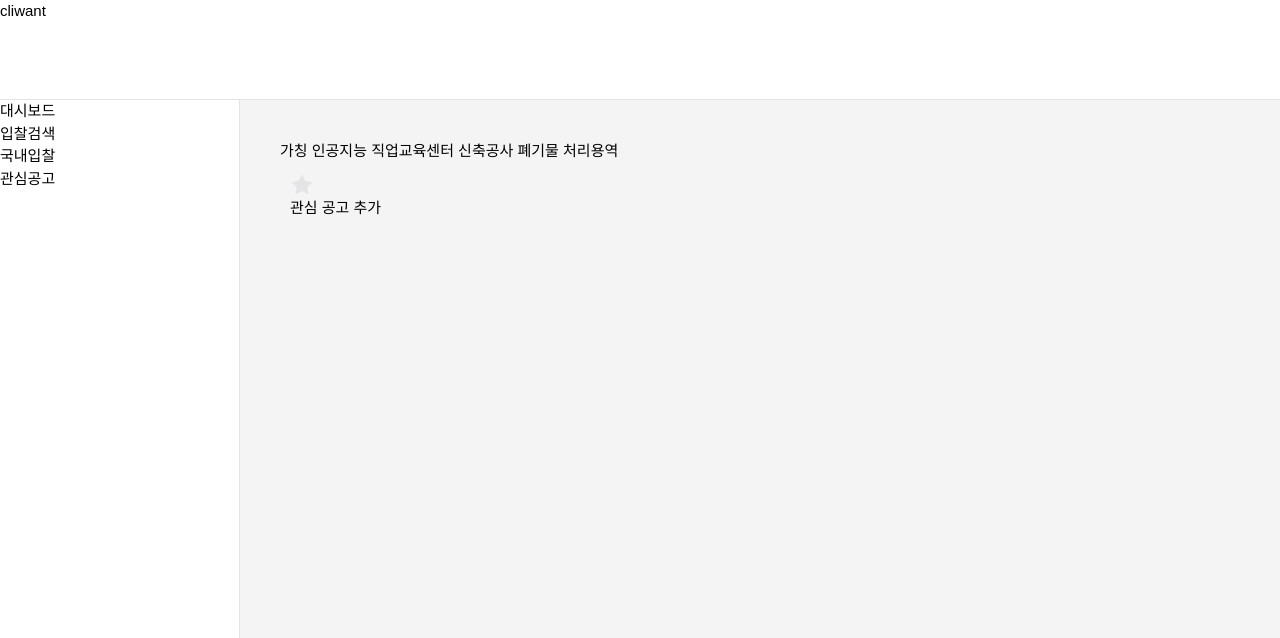
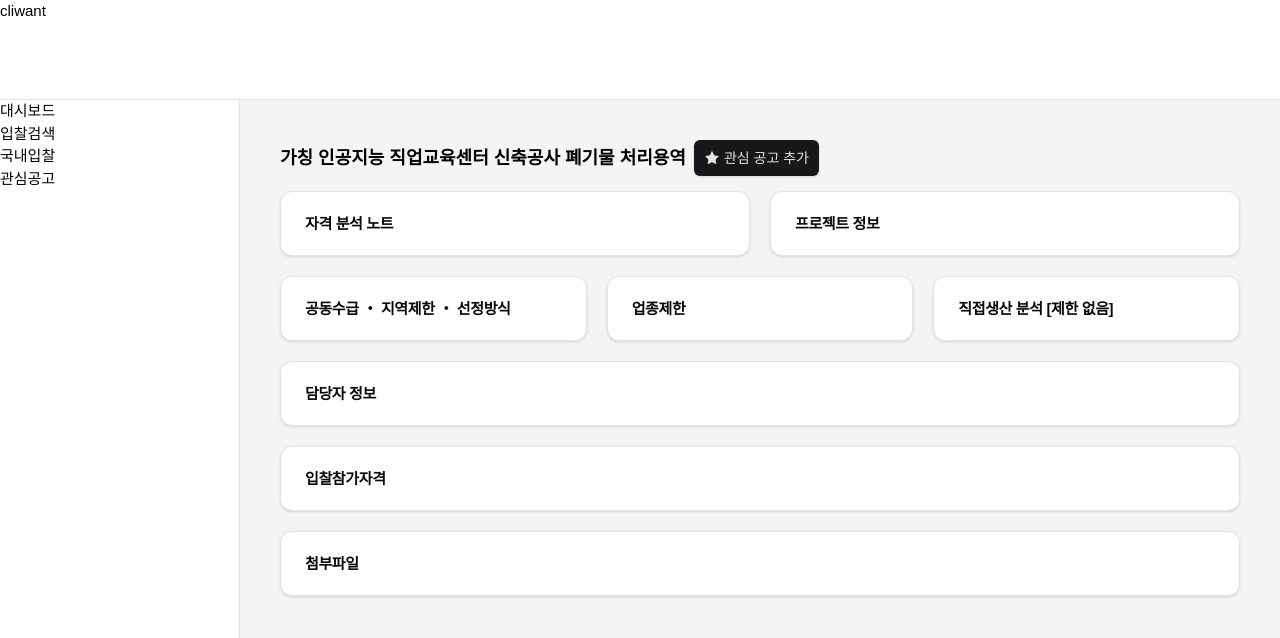
Before and after one commit to hckang80/nextjs-beginner-task, a Next.js app: page /dashboard/rfp/1 in a window 1280 px wide. Shown: the top 638 px of the page. Built offline with nearby package versions, Linux system fonts and the light colour scheme.

Commit message:
feat: 공고 상세 레이아웃 기초 공사

```diff
--- a/app/dashboard/rfp/[id]/page.tsx
+++ b/app/dashboard/rfp/[id]/page.tsx
@@ -1,5 +1,7 @@
 "use client";
 
+import { Button } from "@/components/ui/button";
+import { Card, CardHeader, CardTitle } from "@/components/ui/card";
 import { useToast } from "@/hooks/use-toast";
 import { AnnouncementContext, getProducts, MY_FAVORITES } from "@/lib";
 import { Star } from "lucide-react";
@@ -55,17 +57,73 @@ export default function RfpDetail() {
       : "관심 공고에 추가되었습니다.";
 
   const getStateColor = (id: number) =>
-    hasFavorite(id) ? "hsl(var(--chart-4))" : "hsl(var(--input))";
+    hasFavorite(id) ? "hsl(var(--chart-4))" : "hsl(var(--border))";
 
   return (
     <div>
-      <header>
-        <h2>{data.name}</h2>
-        <button onClick={() => saveFavorite(+id)} className="p-[10px]">
+      <header className="flex items-center gap-[8px] mb-[15px]">
+        <h2 className="font-bold text-[18px]">{data.name}</h2>
+        <Button
+          onClick={() => saveFavorite(+id)}
+          className="flex items-center gap-[4px] p-[10px]"
+        >
           <Star fill={getStateColor(+id)} strokeWidth={0} />
-          {hasFavorite(+id) ? "보관중" : "관심 공고 추가"}
-        </button>
+          <span style={{ color: getStateColor(+id) }}>
+            {hasFavorite(+id) ? "보관중" : "관심 공고 추가"}
+          </span>
+        </Button>
       </header>
+
+      <div className="flex flex-col gap-[20px]">
+        <div className="flex gap-[20px]">
+          <Card className="grow basis-full">
+            <CardHeader>
+              <CardTitle>자격 분석 노트</CardTitle>
+            </CardHeader>
+          </Card>
+          <Card className="grow basis-full">
+            <CardHeader>
+              <CardTitle>프로젝트 정보</CardTitle>
+            </CardHeader>
+          </Card>
+        </div>
+
+        <div className="flex flex-wrap lg:flex-nowrap gap-[20px]">
+          <Card className="grow basis-1/3 lg:basis-full">
+            <CardHeader>
+              <CardTitle>공동수급 ・ 지역제한 ・ 선정방식</CardTitle>
+            </CardHeader>
+          </Card>
+          <Card className="grow basis-1/3 lg:basis-full">
+            <CardHeader>
+              <CardTitle>업종제한</CardTitle>
+            </CardHeader>
+          </Card>
+          <Card className="grow shrink-0 lg:shrink basis-full">
+            <CardHeader>
+              <CardTitle>직접생산 분석 [제한 없음]</CardTitle>
+            </CardHeader>
+          </Card>
+        </div>
+
+        <Card>
+          <CardHeader>
+            <CardTitle>담당자 정보</CardTitle>
+          </CardHeader>
+        </Card>
+
+        <Card>
+          <CardHeader>
+            <CardTitle>입찰참가자격</CardTitle>
+          </CardHeader>
+        </Card>
+
+        <Card>
+          <CardHeader>
+            <CardTitle>첨부파일</CardTitle>
+          </CardHeader>
+        </Card>
+      </div>
     </div>
   );
 }
```
